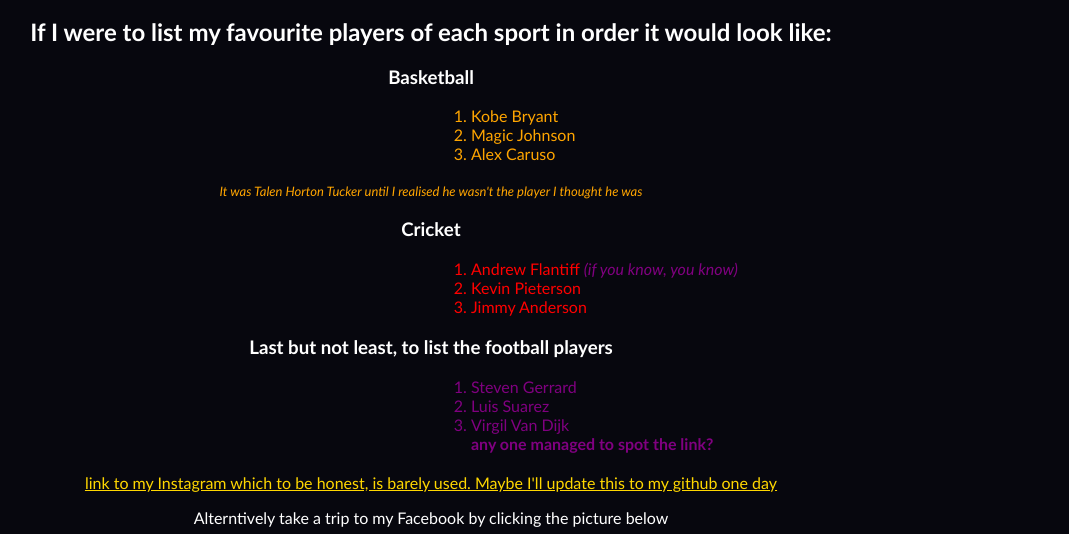
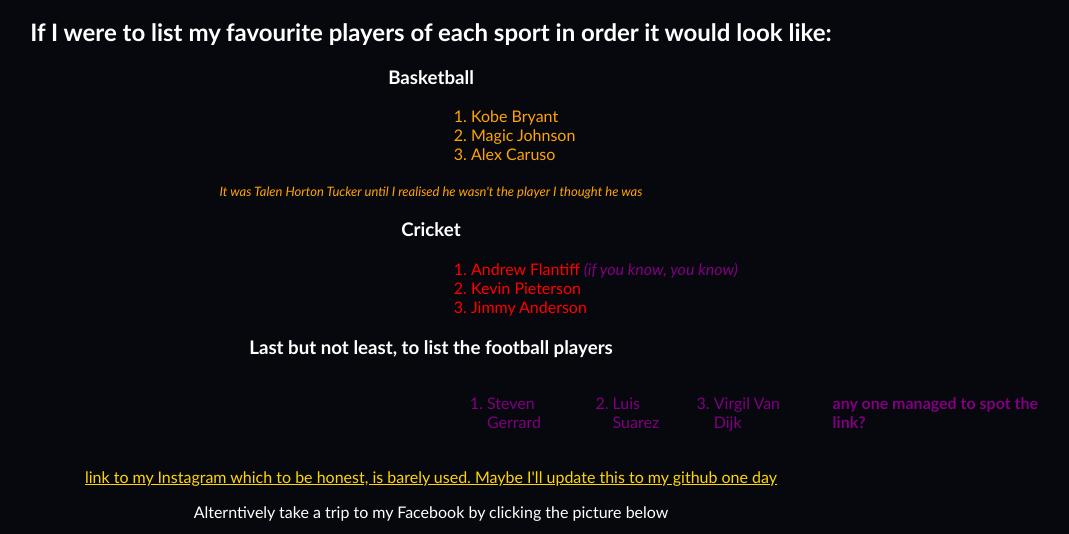
Before and after one commit to Berwick97/Personal-Web-Page, a plain HTML site: page index.html in a window 1280 px wide. Shown: the part 243-777 px from the top of the page, without its empty margins (209-1278 px from the left). Drawn offline with Linux system fonts and the light colour scheme.

Commit message:
Creating a flex box so the list shows in a line

```diff
--- a/index.html
+++ b/index.html
@@ -39,12 +39,12 @@
                </div>
                 </ol>
             <h3>Last but not least, to list the football players</h3>
-            <ol class="list-organisation" id="ordered football">
-                <div class="football">
-                <li>Steven Gerrard</li>
-                <li>Luis Suarez</li>
-                <li>Virgil Van Dijk</li>
-                <strong>any one managed to spot the link?</strong>
+            <ol class="list-organisation" id="ordered-football">
+                <div class="football-list">
+                <li class="border-list">Steven Gerrard</li>
+                <li class="border-list">Luis Suarez</li>
+                <li class="border-list">Virgil Van Dijk</li>
+                <strong class="border-list">any one managed to spot the link?</strong>
                 </div>
             </ol>
             <a href="https://www.instagram.com/the_ben_berwick/" target="_blank" rel="noopener noreferrer">link to my Instagram which to be honest, is barely used. Maybe I'll update this to my github one day</a>
--- a/styles.css
+++ b/styles.css
@@ -1,7 +1,7 @@
 .whole-page, .footer-background {
     background-color: #07070e;
     color: rgba( 180, 180, 180, 1);
-    max-width: 100pc;
+    max-width: auto;
     font-family: 'Gill Sans', 'Gill Sans MT', Calibri, 'Trebuchet MS', sans-serif;
     color: white;
 }
@@ -15,6 +15,7 @@ a {
 .list-organisation {
     padding-left: 42pc;
     margin-bottom: 20px;
+
 }
 .Basketball, .tht {
     color: orange;
@@ -22,8 +23,14 @@ a {
 .Cricket {
     color: red;
 }
-.football, #emphasis {
+.football, .football-list, #emphasis {
     color: purple;
+}
+.football-list {
+    display: flex;
+}
+.border-list {
+    margin: 1em;
 }
 .tht {
     font-style: italic;
```
